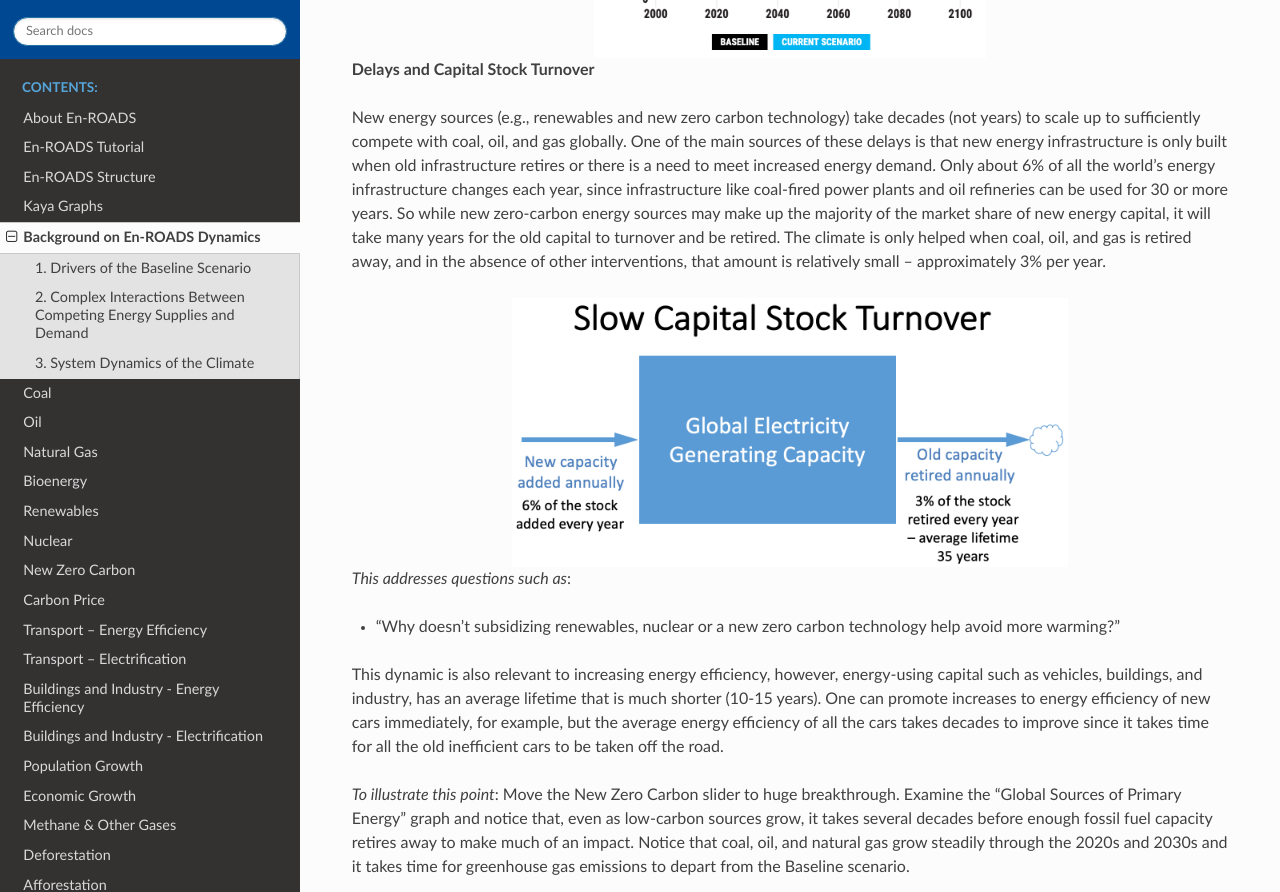
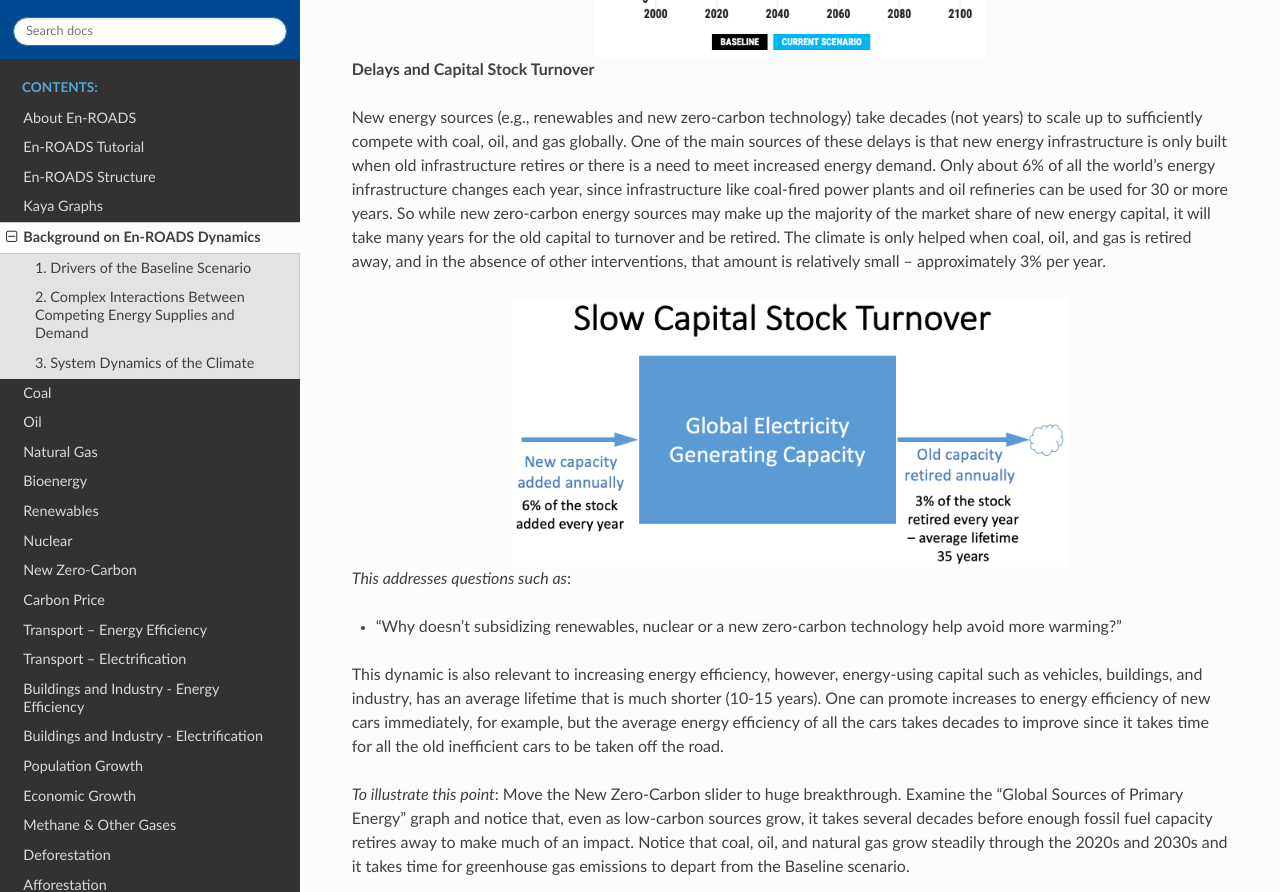
Before and after one commit to climateinteractive/enroads-guide, a Sphinx documentation site: the page built from docs/guide/background.rst, in a window 1280 px wide and 1400 px high, scrolled down 3368 px. Shown: the part 150-1042 px from the top of the window. Built offline with Sphinx 7.4.7 and the Read the Docs theme 2.0.0, drawn with Linux system fonts in a browser that asks for light colours; some of the changed text lies outside the part shown.

Commit message:
Updated hyphen for zero-carbon

```diff
--- a/docs/guide/background.rst
+++ b/docs/guide/background.rst
@@ -76,7 +76,7 @@ Costs of energy supplies such as renewables fall as cumulative experience is gai
 
 **Delays and Capital Stock Turnover**
 
-New energy sources (e.g., renewables and new zero carbon technology) take decades (not years) to scale up to sufficiently compete with coal, oil, and gas globally. One of the main sources of these delays is that new energy infrastructure is only built when old infrastructure retires or there is a need to meet increased energy demand. Only about 6% of all the world’s energy infrastructure changes each year, since infrastructure like coal-fired power plants and oil refineries can be used for 30 or more years. So while new zero-carbon energy sources may make up the majority of the market share of new energy capital, it will take many years for the old capital to turnover and be retired. The climate is only helped when coal, oil, and gas is retired away, and in the absence of other interventions, that amount is relatively small – approximately 3% per year.
+New energy sources (e.g., renewables and new zero-carbon technology) take decades (not years) to scale up to sufficiently compete with coal, oil, and gas globally. One of the main sources of these delays is that new energy infrastructure is only built when old infrastructure retires or there is a need to meet increased energy demand. Only about 6% of all the world’s energy infrastructure changes each year, since infrastructure like coal-fired power plants and oil refineries can be used for 30 or more years. So while new zero-carbon energy sources may make up the majority of the market share of new energy capital, it will take many years for the old capital to turnover and be retired. The climate is only helped when coal, oil, and gas is retired away, and in the absence of other interventions, that amount is relatively small – approximately 3% per year.
 
 .. image:: ../images/background_images/slowcapitalstockturnover.png
     :scale: 40
@@ -84,11 +84,11 @@ New energy sources (e.g., renewables and new zero carbon technology) take decade
 
 *This addresses questions such as*:
 
-•	“Why doesn’t subsidizing renewables, nuclear or a new zero carbon technology help avoid more warming?”
+•	“Why doesn’t subsidizing renewables, nuclear or a new zero-carbon technology help avoid more warming?”
 
 This dynamic is also relevant to increasing energy efficiency, however, energy-using capital such as vehicles, buildings, and industry, has an average lifetime that is much shorter (10-15 years). One can promote increases to energy efficiency of new cars immediately, for example, but the average energy efficiency of all the cars takes decades to improve since it takes time for all the old inefficient cars to be taken off the road.
 
-*To illustrate this point*: Move the New Zero Carbon slider to huge breakthrough. Examine the “Global Sources of Primary Energy” graph and notice that, even as low-carbon sources grow, it takes several decades before enough fossil fuel capacity retires away to make much of an impact. Notice that coal, oil, and natural gas grow steadily through the 2020s and 2030s and it takes time for greenhouse gas emissions to depart from the Baseline scenario.
+*To illustrate this point*: Move the New Zero-Carbon slider to huge breakthrough. Examine the “Global Sources of Primary Energy” graph and notice that, even as low-carbon sources grow, it takes several decades before enough fossil fuel capacity retires away to make much of an impact. Notice that coal, oil, and natural gas grow steadily through the 2020s and 2030s and it takes time for greenhouse gas emissions to depart from the Baseline scenario.
 
 |image20|
 
@@ -113,15 +113,15 @@ Many assume that if the world promoted several long term zero-carbon energy sour
 
 *This addresses questions such as*:
 
-•	“Why didn’t it help to have a breakthrough in a new zero carbon energy supply in this renewable-dominant scenario?”
+•	“Why didn’t it help to have a breakthrough in a new zero-carbon energy supply in this renewable-dominant scenario?”
 
-*To illustrate this point*: See the “Global Sources of Primary Energy” graph in the three scenarios below. In the first graph, we subsidize renewables alone; in the second, there is a breakthrough in new zero carbon technologies; in the third graph, we see both a renewables subsidy and a new zero carbon breakthrough.
+*To illustrate this point*: See the “Global Sources of Primary Energy” graph in the three scenarios below. In the first graph, we subsidize renewables alone; in the second, there is a breakthrough in new zero-carbon technologies; in the third graph, we see both a renewables subsidy and a new zero-carbon breakthrough.
 
 In the following scenario, a high Renewables subsidy leads to a 0.1 degree Celsius reduction in temperature:
 
 .. image:: ../images/media/image52.png
 
-A huge breakthrough in New Zero Carbon also leads to a 0.2 degrees Celsius reduction on its own:
+A huge breakthrough in New Zero-Carbon also leads to a 0.2 degrees Celsius reduction on its own:
 
 .. image:: ../images/media/image54.png
 
--- a/docs/guide/bioenergy.rst
+++ b/docs/guide/bioenergy.rst
@@ -20,7 +20,7 @@ Key Dynamics
 
 * As bioenergy is subsidized or taxed, notice that the temperature changes very little. Changes in bioenergy shift the amount of other energy sources, which can mean things like more coal if bioenergy is taxed or less renewables if bioenergy is subsidized.
 
-* Bioenergy is only zero carbon if the feedstock is regrown to account for the carbon emitted. In some areas, trees are being used for bioenergy, which will take decades to regrow to make up for the carbon released when burned.
+* Bioenergy is only zero-carbon if the feedstock is regrown to account for the carbon emitted. In some areas, trees are being used for bioenergy, which will take decades to regrow to make up for the carbon released when burned.
 
 Potential Co-Benefits of Discouraging Bioenergy
 -------------------------------------------------
--- a/docs/guide/newtech.rst
+++ b/docs/guide/newtech.rst
@@ -1,4 +1,4 @@
-|imgNewTechIcon| New Zero Carbon
+|imgNewTechIcon| New Zero-Carbon
 ==================================
 
 **Discover a brand-new cheap source of electricity that does not emit greenhouse gases.** Some speculate that such a breakthrough could be nuclear fusion or thorium-based nuclear fission. Decide when the breakthrough occurs, its initial cost relative to coal, and how long the delays in commercialization and scale up would be.
@@ -18,13 +18,13 @@ Big Message
 Key Dynamics
 ------------
 
-* Watch the orange area of New Zero Carbon go up as a breakthrough in a new zero carbon energy supply occurs in the “Global Sources of Primary Energy” graph. Notice that temperature drops only modestly. There are two reasons why:
+* Watch the orange area of New Zero-Carbon go up as a breakthrough in a new zero-carbon energy supply occurs in the “Global Sources of Primary Energy” graph. Notice that temperature drops only modestly. There are two reasons why:
 
   * First, notice it takes a long time for the new technology to grow and become a large part of the global energy mix. There is a long delay between discovery of the zero-carbon energy technology and its dominance in the market – 10 years to commercialize, several years to plan and build, and then growing only as existing coal and natural gas plants (which have a lifetime of 30 years) are retired. Watch how little Coal (brown area) and Natural Gas (dark blue area) go down before 2040. Because of this, very little carbon is kept underground during this critical period.
 
   * Second, look at the “Final Energy Consumption” graph. The reason the new zero-carbon technology grows quickly is that it is cheaper than all other energy supplies, so the abundance of inexpensive energy increases demand to higher than it would be otherwise.
 
-Potential Co-Benefits of a Breakthrough in New Zero Carbon
+Potential Co-Benefits of a Breakthrough in New Zero-Carbon
 -----------------------------------------------------------
 - A breakthrough in a new energy sources would create jobs along the supply chain from research and development to construction to operations.
 - Research advancements in new technologies may be useful for other applications.
--- a/docs/guide/nuclear.rst
+++ b/docs/guide/nuclear.rst
@@ -21,7 +21,7 @@ Encouraging
 Big Message
 -----------
 
-* Nuclear is not a huge driver of future temperature and competes with the growth of renewables and new zero carbon technology.
+* Nuclear is not a huge driver of future temperature and competes with the growth of renewables and new zero-carbon technology.
 
 * It could be part of a suite of climate action if one is willing to accept the environmental costs – e.g., handling waste materials and the risk of radiation damage near the plants.
 
```
